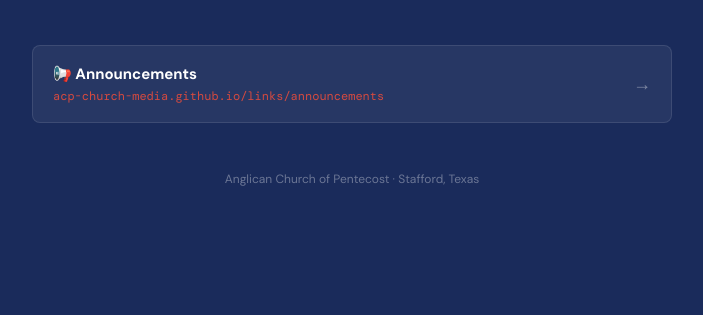
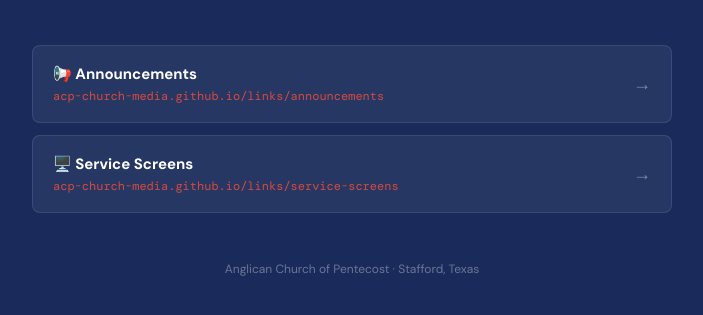
Before and after one commit to acp-church-media/links, a plain HTML site: page index.html in a window 1280 px wide. Shown: the part 153-468 px from the top of the page, without its empty margins (288-991 px from the left). Drawn offline with nearby package versions, Linux system fonts and the light colour scheme.

Commit message:
feat: add service-screens redirect

```diff
--- a/index.html
+++ b/index.html
@@ -129,6 +129,13 @@
         </div>
         <span class="arrow">→</span>
       </a>
+      <a class="link-card" href="/service-screens">
+        <div class="link-info">
+          <div class="link-name">🖥️ Service Screens</div>
+          <div class="link-url">acp-church-media.github.io/links/service-screens</div>
+        </div>
+        <span class="arrow">→</span>
+      </a>
       <!-- ADD NEW LINKS BELOW THIS LINE -->
     </div>
 
```
Also changed, not shown: service-screens/index.html (added, +14 -0 lines).
